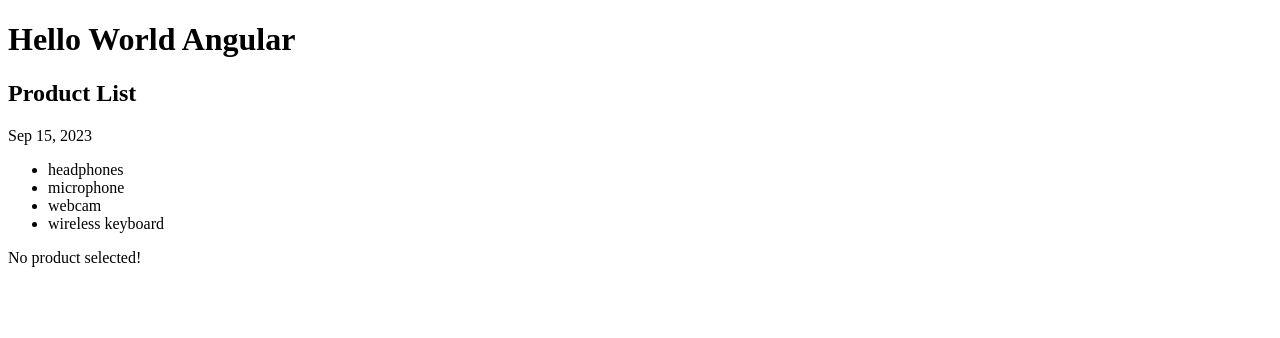
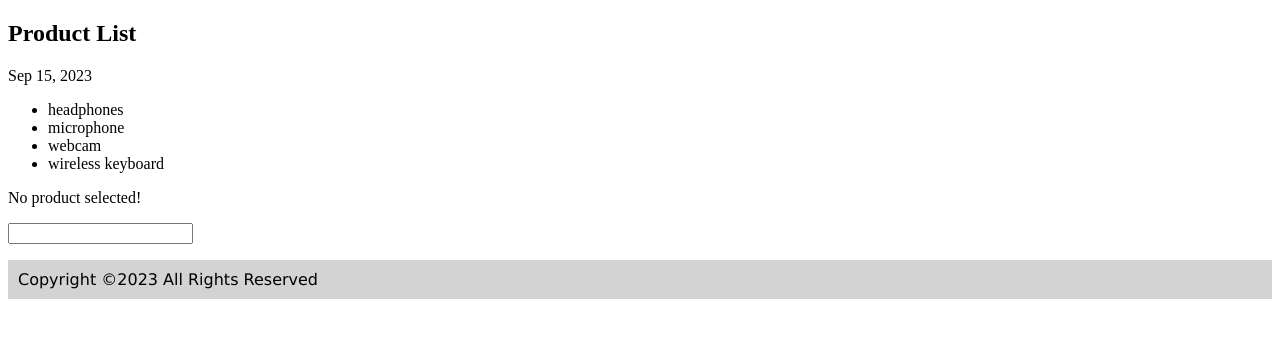
Before and after one commit to Dikendev/programming-books-studies, an Angular app in the folder journeyAngular/: page / in a window 1280 px wide. Shown: the top 338 px of the page. Built offline with nearby package versions, Linux system fonts and the light colour scheme.

Commit message:
Copyright and Numeric Directives 🔥

```diff
--- a/journeyAngular/src/app/app.component.html
+++ b/journeyAngular/src/app/app.component.html
@@ -1,2 +1,3 @@
-<h1>Hello World Angular</h1>
 <app-product-list></app-product-list>
+<input appNumeric />
+<p appCopyright></p>
--- a/journeyAngular/src/app/app.module.ts
+++ b/journeyAngular/src/app/app.module.ts
@@ -6,9 +6,10 @@
 import { FormsModule } from "@angular/forms";
 import { ProductsModule } from "./products/products.module";
 import { CopyrightDirective } from "./copyright.directive";
+import { NumericDirective } from './numeric.directive';
 
 @NgModule({
-	declarations: [AppComponent, CopyrightDirective],
+	declarations: [AppComponent, CopyrightDirective, NumericDirective],
 	imports: [BrowserModule, AppRoutingModule, FormsModule, ProductsModule],
 	providers: [],
 	bootstrap: [AppComponent],
--- a/journeyAngular/src/app/copyright.directive.ts
+++ b/journeyAngular/src/app/copyright.directive.ts
@@ -1,10 +1,13 @@
-import { Directive } from '@angular/core';
+import { Directive, ElementRef } from "@angular/core";
 
 @Directive({
-  selector: '[appCopyright]'
+	selector: "[appCopyright]",
 })
 export class CopyrightDirective {
-
-  constructor() { }
-
+	constructor(el: ElementRef) {
+		const currentYear = new Date().getFullYear();
+		const targetEl: HTMLElement = el.nativeElement;
+		targetEl.classList.add("copyright");
+		targetEl.textContent = `Copyright ©${currentYear} All Rights Reserved`;
+	}
 }
--- /dev/null
+++ b/journeyAngular/src/app/numeric.directive.ts
@@ -0,0 +1,20 @@
+import { Directive, HostBinding, HostListener } from "@angular/core";
+
+@Directive({
+	selector: "[appNumeric]",
+})
+export class NumericDirective {
+	constructor() {}
+
+	@HostBinding("class") currentClass = "";
+
+	@HostListener("keypress", ["$event"]) onKeyPress(event: KeyboardEvent) {
+		const charCode = event.key.charCodeAt(0);
+		if (charCode > 31 && (charCode < 48 || charCode > 57)) {
+			this.currentClass = "invalid";
+			event.preventDefault();
+		} else {
+			this.currentClass = "valid";
+		}
+	}
+}
--- /dev/null
+++ b/journeyAngular/src/app/products/product-host.directive.ts
@@ -0,0 +1,10 @@
+import { Directive } from '@angular/core';
+
+@Directive({
+  selector: '[appProductHost]'
+})
+export class ProductHostDirective {
+
+  constructor() { }
+
+}
--- a/journeyAngular/src/app/products/products.module.ts
+++ b/journeyAngular/src/app/products/products.module.ts
@@ -3,9 +3,10 @@
 import { ProductListComponent } from "./product-list/product-list.component";
 import { ProductDetailComponent } from "./product-detail/product-detail.component";
 import { SortPipe } from "./sort.pipe";
+import { ProductHostDirective } from './product-host.directive';
 
 @NgModule({
-	declarations: [ProductListComponent, ProductDetailComponent, SortPipe],
+	declarations: [ProductListComponent, ProductDetailComponent, SortPipe, ProductHostDirective],
 	imports: [CommonModule],
 	exports: [ProductListComponent],
 })
--- a/journeyAngular/src/styles.css
+++ b/journeyAngular/src/styles.css
@@ -1,3 +1,17 @@
 .ng-invalid.ng-touched.ng-dirty {
 	border: 1px solid red;
 }
+
+.copyright {
+	background-color: lightgray;
+	padding: 10px;
+	font-family: Verdana, Geneva, Tahoma, sans-serif;
+}
+
+.valid {
+	border-bottom: solid green;
+}
+
+.invalid {
+	border-bottom: solid red;
+}
```
Also changed, not shown: 2 other files (tests, documents, lock files or other folders).
